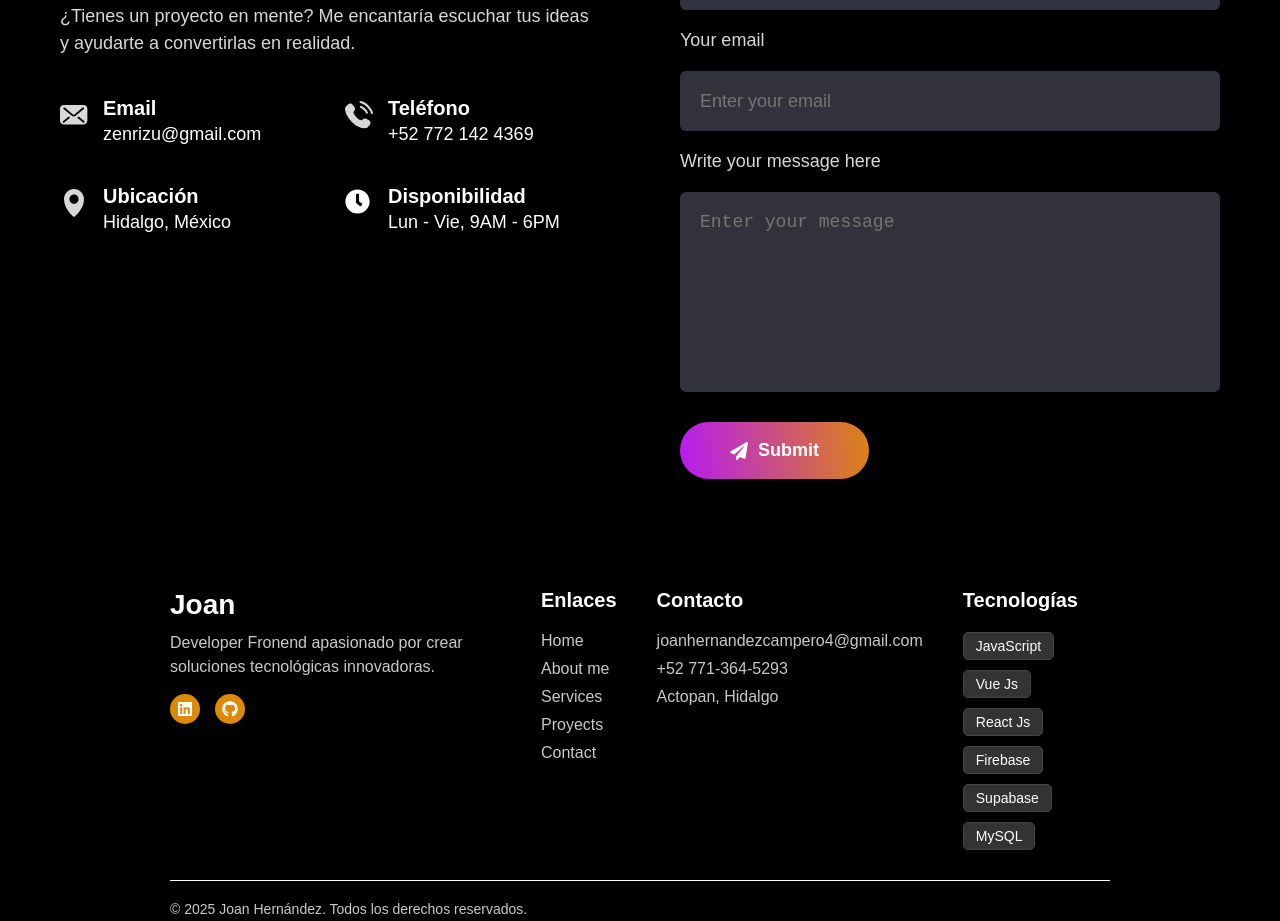
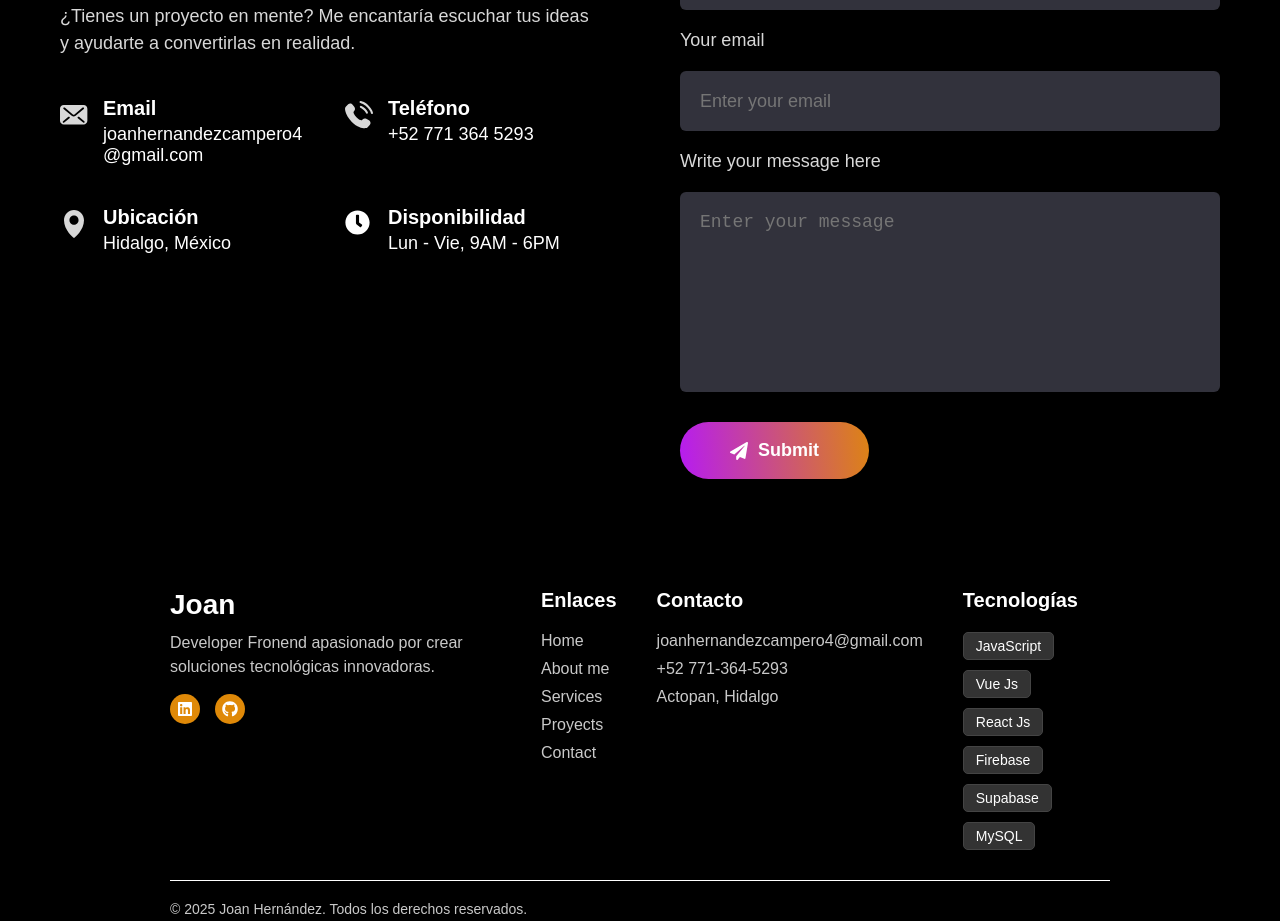
Before and after one commit to JoanHc/hcjoan.github.io, a React (Vite) app: page / in a window 1280 px wide. Shown: the part 4460-5381 px from the top of the page. Built offline with nearby package versions, Linux system fonts and the light colour scheme.

Commit message:
Configuración de despliegue en GitHub Pages terminada

```diff
--- a/src/Components/Contact/Contact.jsx
+++ b/src/Components/Contact/Contact.jsx
@@ -62,7 +62,7 @@ const Contact = () => {
               <img src={mail_icon} alt="Email" />
               <div className="detail-info">
                 <span>Email</span>
-                <p>zenrizu@gmail.com</p>
+                <p>joanhernandezcampero4@gmail.com</p>
               </div>
             </div>
 
@@ -71,7 +71,7 @@ const Contact = () => {
               <img src={call_icon} alt="Teléfono" />
               <div className="detail-info">
                 <span>Teléfono</span>
-                <p>+52 772 142 4369</p>
+                <p>+52 771 364 5293</p>
               </div>
             </div>
 
```
